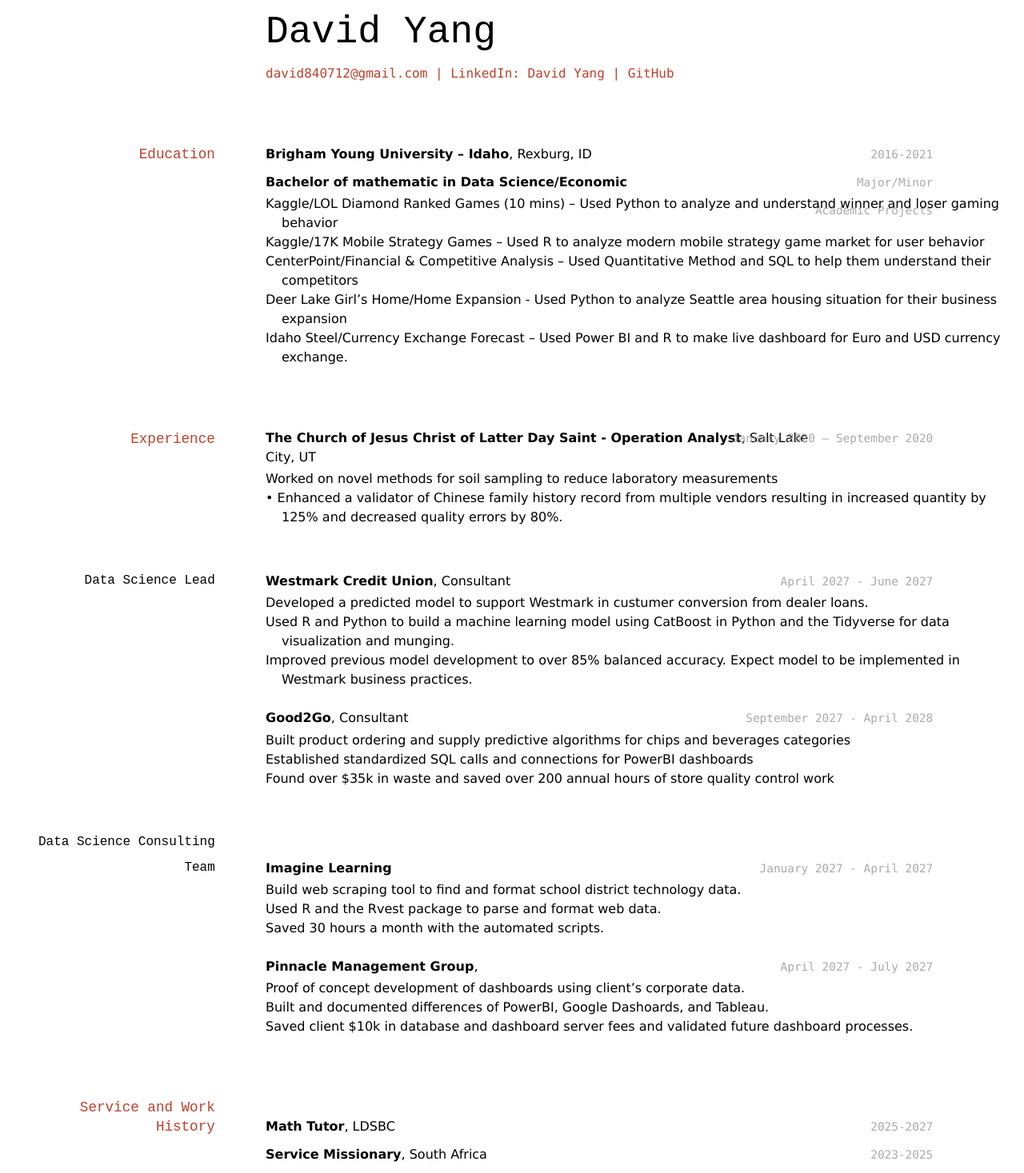
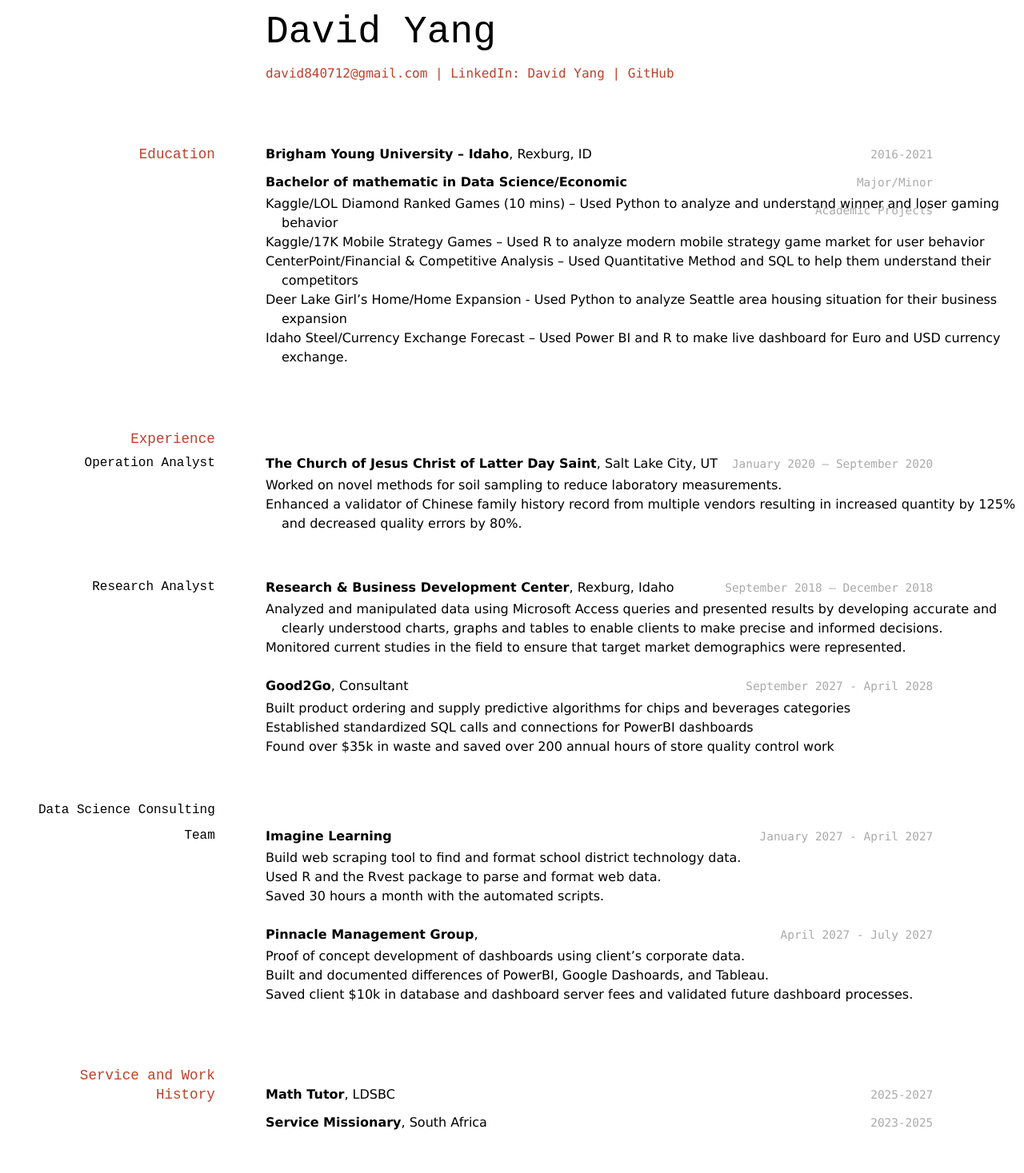
Before and after one commit to dannymoon/Yang-s_Resume, a Jekyll site: the page built from docs/index.md, in a window 1280 px wide. Shown: the whole page at 80% size. Built offline with Jekyll 4.4.1, drawn with Linux system fonts in a browser that asks for light colours; after the commit the page ends 1427 px from its top, so only the background shows below that.

Commit message:
Update index.md

```diff
--- a/docs/index.md
+++ b/docs/index.md
@@ -29,21 +29,19 @@ __Bachelor of mathematic in Data Science/Economic__
 - Idaho Steel/Currency Exchange Forecast – Used Power BI and R to make live dashboard for Euro and USD currency exchange.
 
 ## Experience
+### Operation Analyst
+`January 2020 – September 2020`
+__The Church of Jesus Christ of Latter Day Saint__, Salt Lake City, UT
 
-`January 2020 – September 2020`
-__The Church of Jesus Christ of Latter Day Saint - Operation Analyst__, Salt Lake City, UT
+- Worked on novel methods for soil sampling to reduce laboratory measurements.
+- Enhanced a validator of Chinese family history record from multiple vendors resulting in increased quantity by 125% and decreased quality errors by 80%.
 
-- Worked on novel methods for soil sampling to reduce laboratory measurements
-- •	Enhanced a validator of Chinese family history record from multiple vendors resulting in increased quantity by 125% and decreased quality errors by 80%.
+### Research Analyst
+`September 2018 – December 2018`
+__Research & Business Development Center__, Rexburg, Idaho
 
-### Data Science Lead
-
-`April 2027 - June 2027`
-__Westmark Credit Union__, Consultant
-
-- Developed a predicted model to support Westmark in custumer conversion from dealer loans.
-- Used R and Python to build a machine learning model using CatBoost in Python and the Tidyverse for data visualization and munging.
-- Improved previous model development to over 85% balanced accuracy. Expect model to be implemented in Westmark business practices.
+- Analyzed and manipulated data using Microsoft Access queries and presented results by developing accurate and clearly understood charts, graphs and tables to enable clients to make precise and informed decisions.
+- Monitored current studies in the field to ensure that target market demographics were represented.
 
 `September 2027 - April 2028`
 __Good2Go__, Consultant
```
